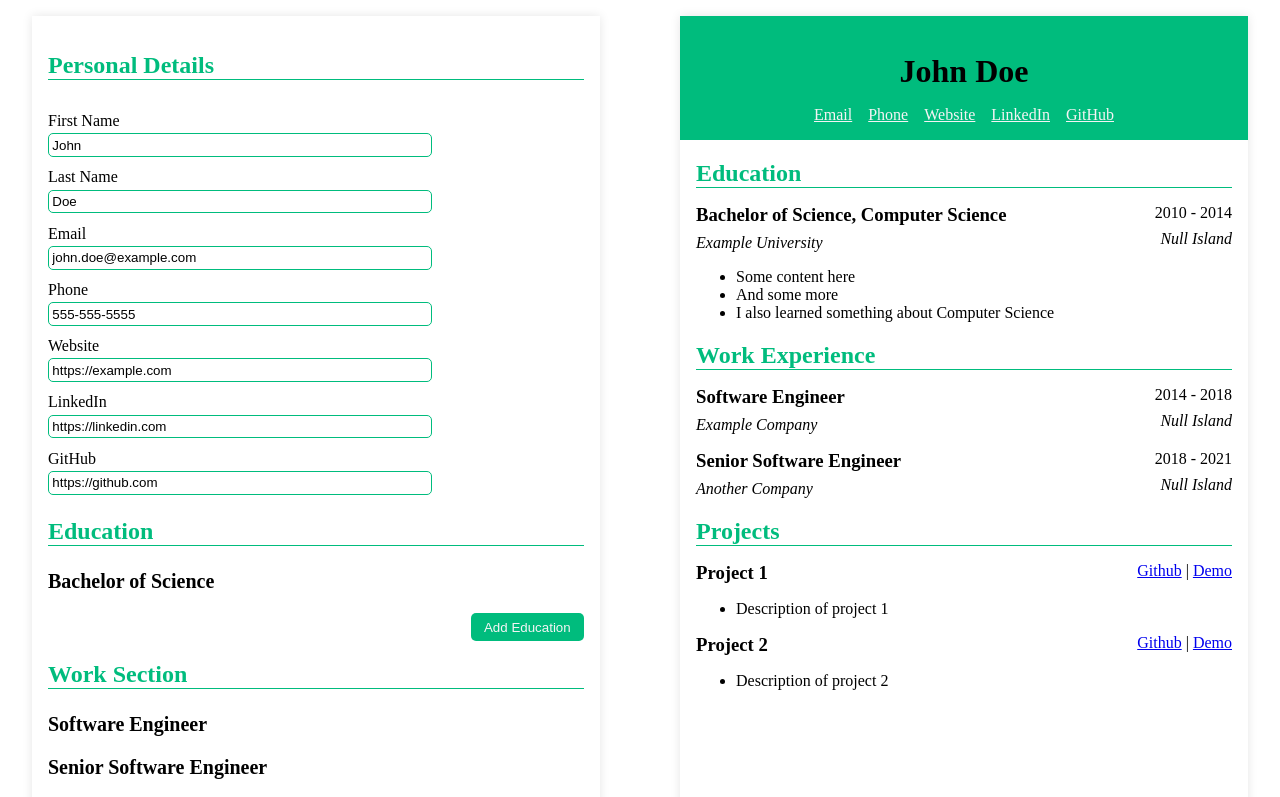
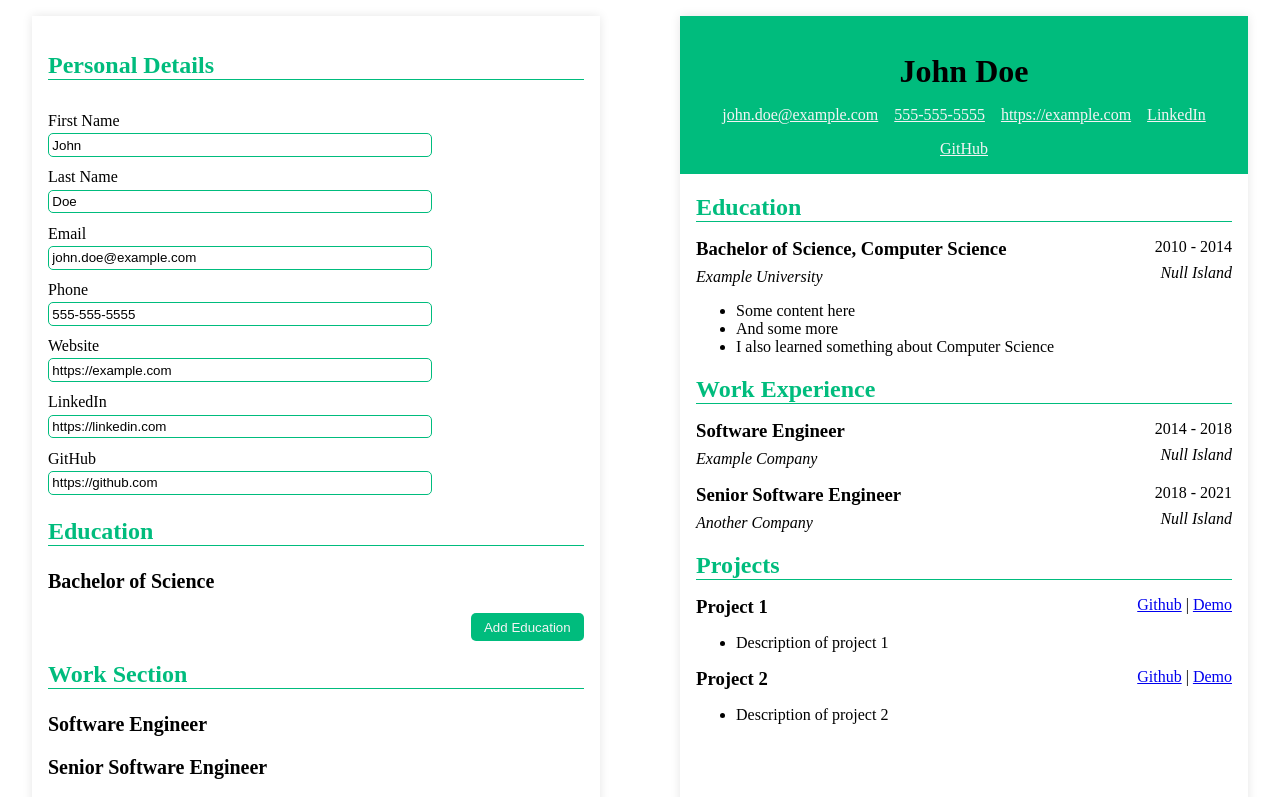
Before and after one commit to Asartea/odin-cv-v2, a React (Vite) app: page / in a window 1280 px wide. Shown: the top 797 px of the page. Built offline with nearby package versions, Linux system fonts and the light colour scheme.

Commit message:
improve rendering of contact info

```diff
--- a/src/components/personal/PersonalPreview.tsx
+++ b/src/components/personal/PersonalPreview.tsx
@@ -6,35 +6,39 @@ type PersonalPreviewProps = {
 function PersonalPreview({ personal }: PersonalPreviewProps) {
     const { firstName, lastName, email, phone, website, linkedin, github } =
         personal;
-    const contactInfo = [email, phone, website, linkedin, github];
+    const contactInfo = [
+        { label: email, value: email, type: "email" },
+        { label: phone, value: phone, type: "tel" },
+        { label: website, value: website, type: "url" },
+        { label: "LinkedIn", value: linkedin, type: "url" },
+        { label: "GitHub", value: github, type: "url" },
+    ];
     return (
         <div className="personal-preview">
             <h1>
                 {firstName} {lastName}
             </h1>
             <div className="contact-info">
-                {contactInfo.map((info, index) => {
-                    if (!info) {
-                        return null;
-                    }
-                    const label = [
-                        "Email",
-                        "Phone",
-                        "Website",
-                        "LinkedIn",
-                        "GitHub",
-                    ][index];
-                    const link = info.startsWith("http")
-                        ? info
-                        : `https://${info}`;
-                    return (
-                        <div key={label}>
-                            <a href={link} target="_blank" rel="noreferrer">
-                                {label}
-                            </a>
-                        </div>
-                    );
-                })}
+                {contactInfo.map(({ label, value, type }) =>
+                    type === "email" ? (
+                        <a key={label} href={`mailto:${value}`}>
+                            {label}
+                        </a>
+                    ) : type === "tel" ? (
+                        <a key={label} href={`tel:${value}`}>
+                            {label}
+                        </a>
+                    ) : (
+                        <a
+                            key={label}
+                            href={value}
+                            target="_blank"
+                            rel="noreferrer noopener"
+                        >
+                            {label}
+                        </a>
+                    ),
+                )}
             </div>
         </div>
     );
```
